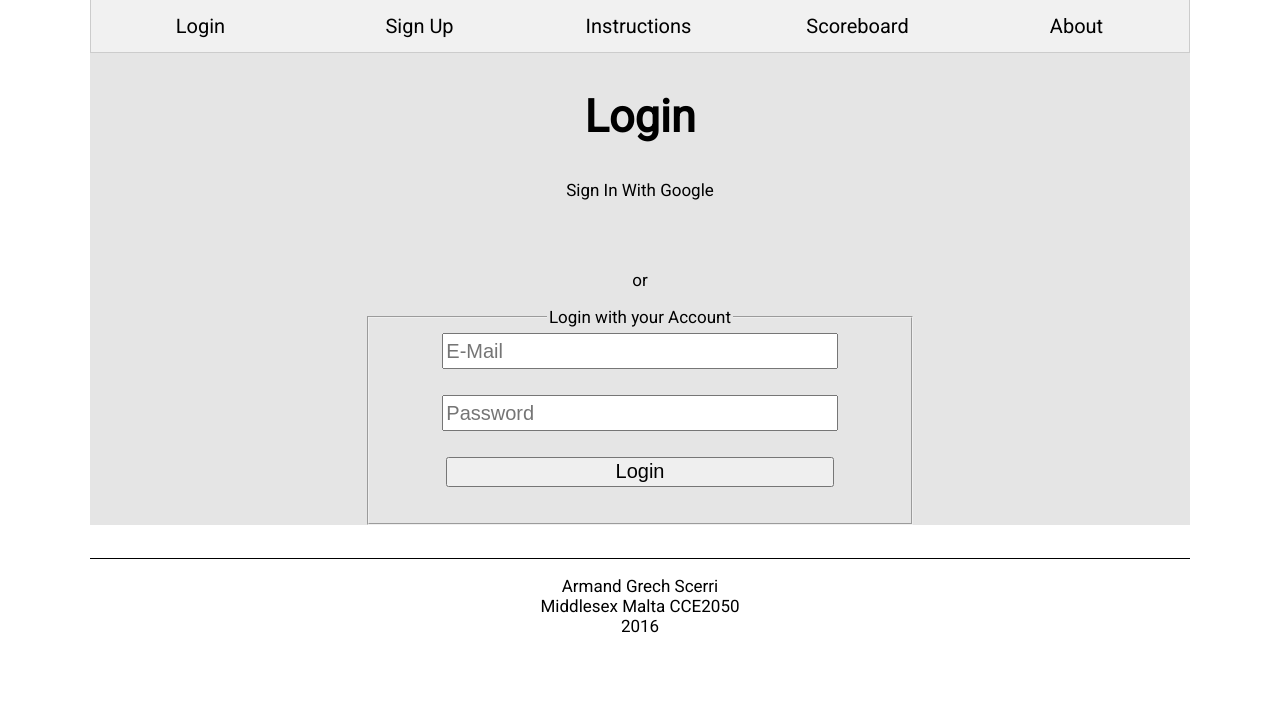
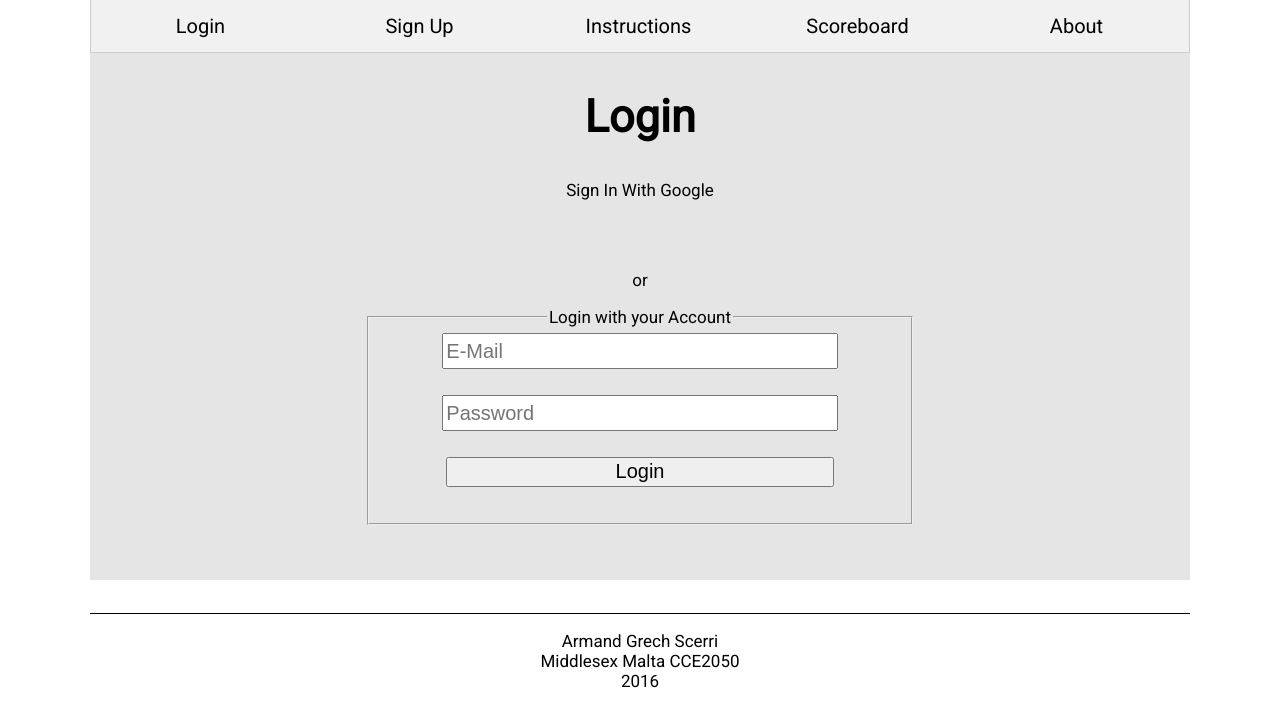
Before and after one commit to Armandfgs/bloxo, a PHP site: page / in a window 1280 px wide, after a click on "Login". Shown: the part 749-1457 px from the top of the page. Before the commit the page ends 1382 px from the top, so only its background shows below. Run offline with PHP 8.4, Linux system fonts and the light colour scheme; some libraries are stand-ins or nearby versions.

Commit message:
Paddign added to the section bottom

```diff
--- a/style.css
+++ b/style.css
@@ -40,6 +40,10 @@ p{
 footer{
 	margin-top:3%;
 	border-top: 1px solid black;
+}
+
+.sectionContent{
+	padding-bottom: 5%;
 }
 
 .g-signin2{
```
